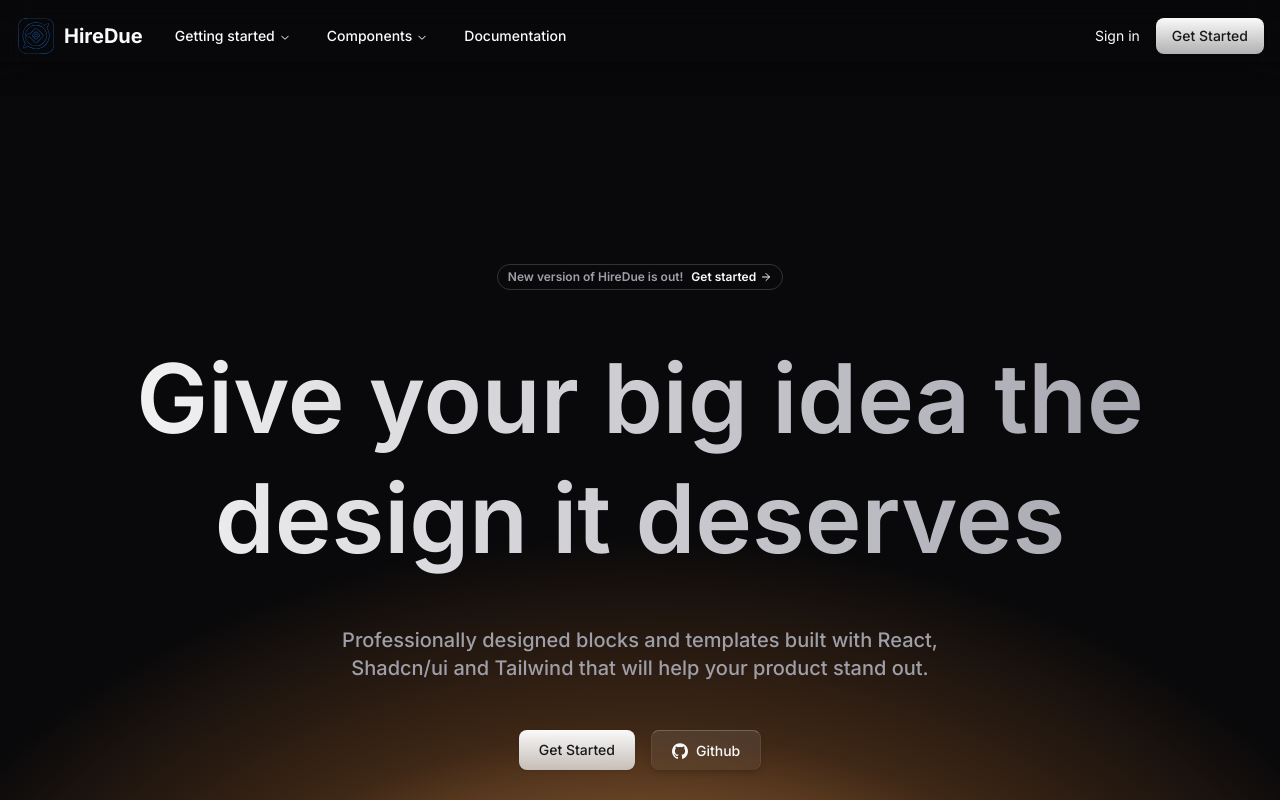
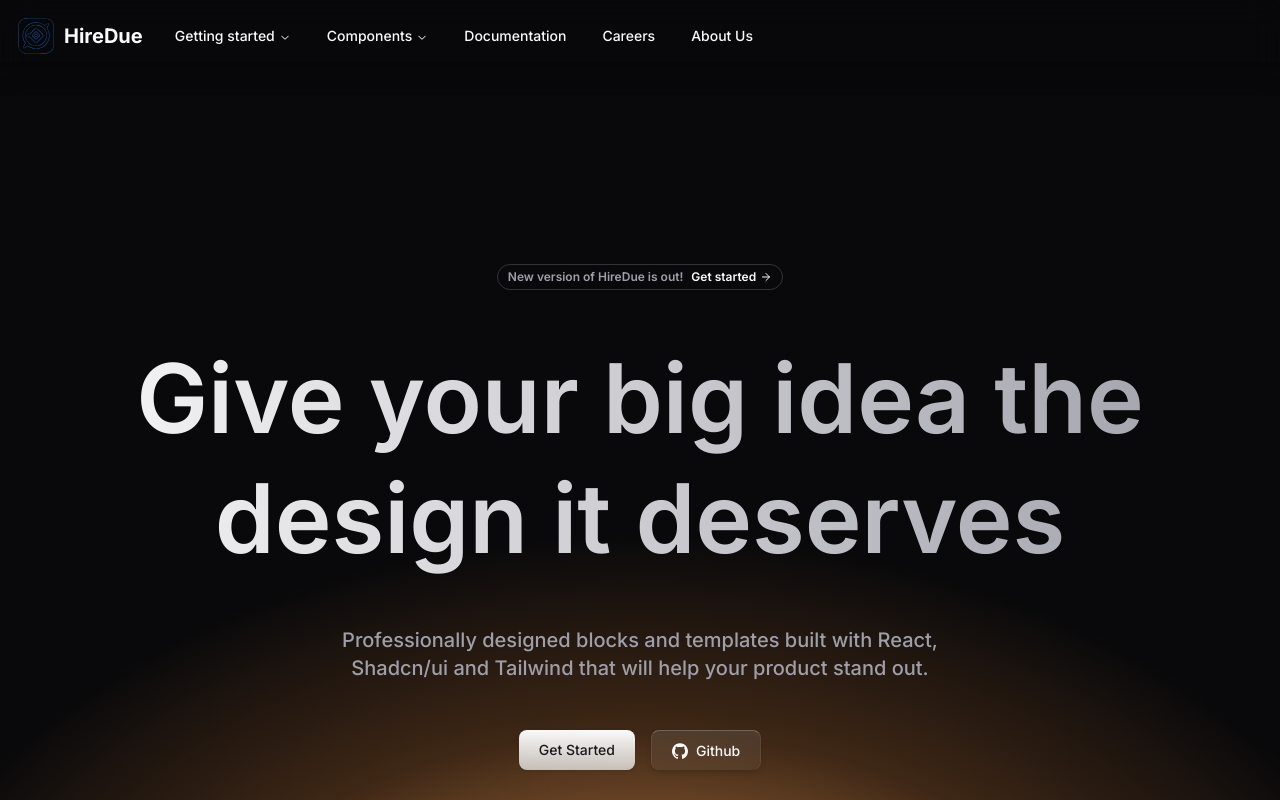
Before and after one commit to hiredue-dev/Hiredue-display-website, a Next.js app: page / in a window 1280 px wide. Shown: the top 800 px of the page. Built offline with nearby package versions, Linux system fonts and the light colour scheme.

Commit message:
feat: Add About Us and Careers to Navbar

```diff
--- a/components/sections/navbar/default.tsx
+++ b/components/sections/navbar/default.tsx
@@ -78,62 +78,6 @@ export default function Navbar({
             </a>
             {showNavigation && (customNavigation || <Navigation />)}
           </NavbarLeft>
-          <NavbarRight>
-            {actions.map((action, index) =>
-              action.isButton ? (
-                <Button
-                  key={index}
-                  variant={action.variant || "default"}
-                  asChild
-                >
-                  <a href={action.href}>
-                    {action.icon}
-                    {action.text}
-                    {action.iconRight}
-                  </a>
-                </Button>
-              ) : (
-                <a
-                  key={index}
-                  href={action.href}
-                  className="hidden text-sm md:block"
-                >
-                  {action.text}
-                </a>
-              ),
-            )}
-            <Sheet>
-              <SheetTrigger asChild>
-                <Button
-                  variant="ghost"
-                  size="icon"
-                  className="shrink-0 md:hidden"
-                >
-                  <Menu className="size-5" />
-                  <span className="sr-only">Toggle navigation menu</span>
-                </Button>
-              </SheetTrigger>
-              <SheetContent side="right">
-                <nav className="grid gap-6 text-lg font-medium">
-                  <a
-                    href={homeUrl}
-                    className="flex items-center gap-2 text-xl font-bold"
-                  >
-                    <span>{name}</span>
-                  </a>
-                  {mobileLinks.map((link, index) => (
-                    <a
-                      key={index}
-                      href={link.href}
-                      className="text-muted-foreground hover:text-foreground"
-                    >
-                      {link.text}
-                    </a>
-                  ))}
-                </nav>
-              </SheetContent>
-            </Sheet>
-          </NavbarRight>
         </NavbarComponent>
       </div>
     </header>
--- a/components/ui/navigation.tsx
+++ b/components/ui/navigation.tsx
@@ -60,6 +60,16 @@ export default function Navigation({
       isLink: true,
       href: siteConfig.url,
     },
+    {
+      title: "Careers",
+      isLink: true,
+      href: siteConfig.onSiteUrl.career,
+    },
+    {
+      title: "About Us",
+      isLink: true,
+      href: siteConfig.onSiteUrl.aboutUs,
+    }
   ],
   components = [
     {
```
